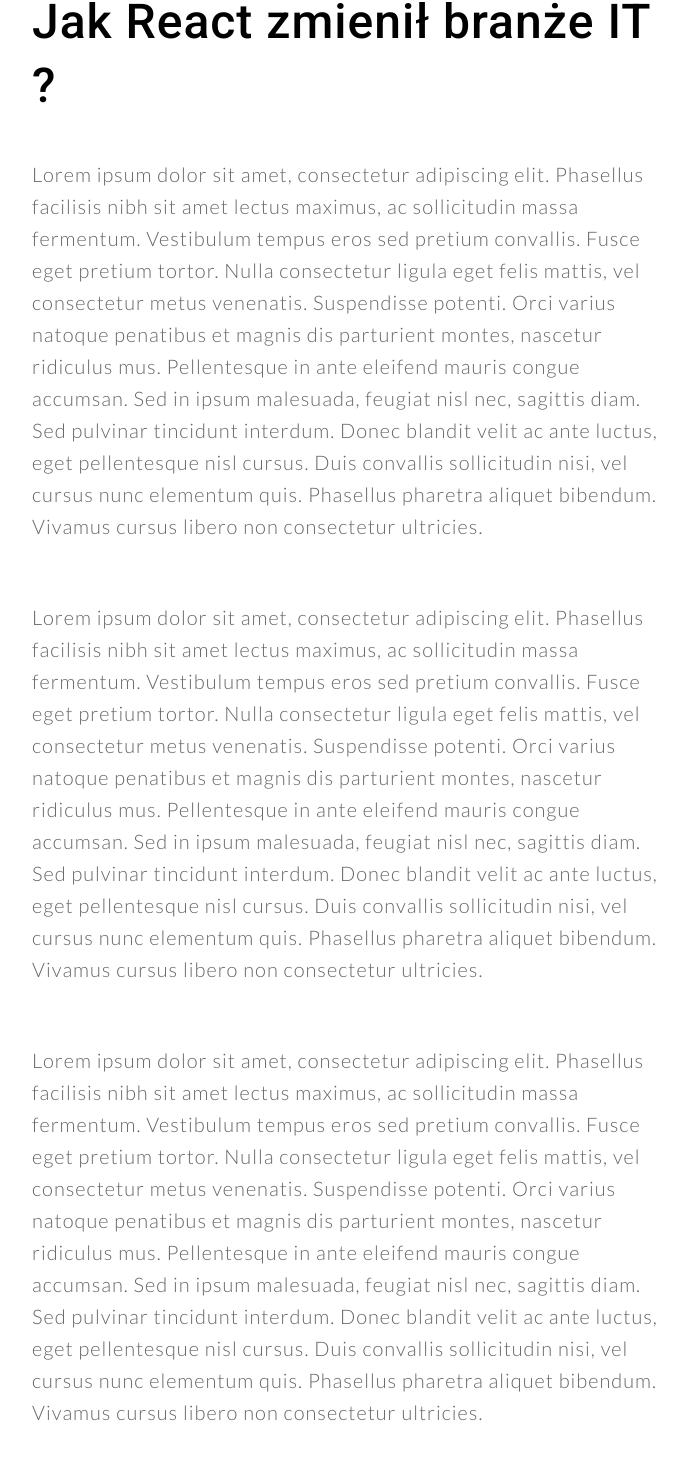
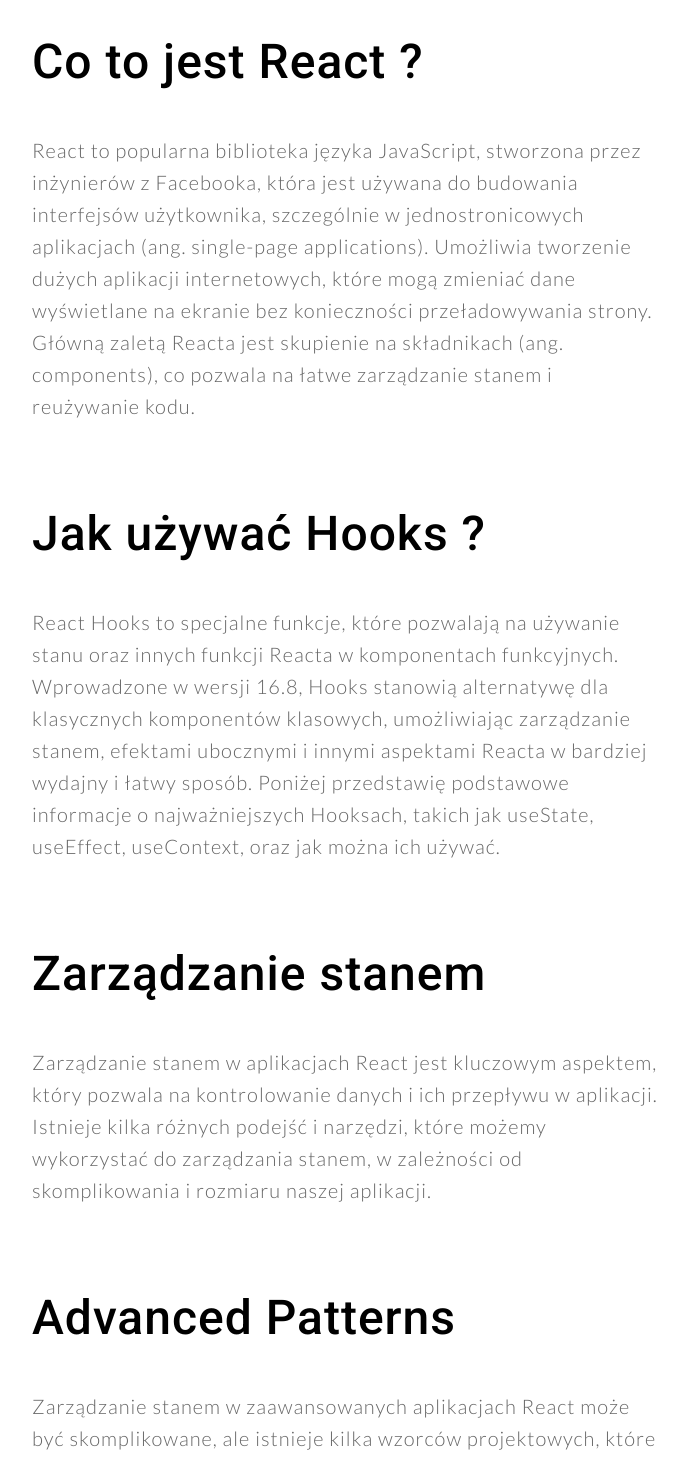
Before and after one commit to ol1mowski/Blog.dev, a Next.js app: page /posty/jak-technologia-zmienia-branze-it in a window 1280 px wide. Shown: the part 958-2419 px from the top of the page, without its empty margins (160-847 px from the left). Built offline with nearby package versions, Linux system fonts and the light colour scheme; a web font is replaced by a local one.

Commit message:
[Posts}Contents] content: add content to component

```diff
--- /dev/null
+++ b/components/Pages/PostSite/PostContent.data.ts
@@ -0,0 +1,50 @@
+export const POSTS_CONTENT = [
+  {
+    id: 1,
+    title: "Co to jest React ?",
+    description: `React to popularna biblioteka języka JavaScript, stworzona przez
+        inżynierów z Facebooka, która jest używana do budowania interfejsów
+        użytkownika, szczególnie w jednostronicowych aplikacjach (ang.
+        single-page applications). Umożliwia tworzenie dużych aplikacji
+        internetowych, które mogą zmieniać dane wyświetlane na ekranie bez
+        konieczności przeładowywania strony. Główną zaletą Reacta jest skupienie
+        na składnikach (ang. components), co pozwala na łatwe zarządzanie stanem
+        i reużywanie kodu.`,
+  },
+  {
+    id: 2,
+    title: "Jak używać Hooks ?",
+    description: `
+React Hooks to specjalne funkcje, które pozwalają na używanie stanu oraz innych funkcji Reacta w komponentach funkcyjnych. Wprowadzone w wersji 16.8, Hooks stanowią alternatywę dla klasycznych komponentów klasowych, umożliwiając zarządzanie stanem, efektami ubocznymi i innymi aspektami Reacta w bardziej wydajny i łatwy sposób. Poniżej przedstawię podstawowe informacje o najważniejszych Hooksach, takich jak useState, useEffect, useContext, oraz jak można ich używać.`,
+  },
+  {
+    id: 3,
+    title: "Zarządzanie stanem",
+    description: `Zarządzanie stanem w aplikacjach React jest kluczowym aspektem, który pozwala na kontrolowanie danych i ich przepływu w aplikacji. Istnieje kilka różnych podejść i narzędzi, które możemy wykorzystać do zarządzania stanem, w zależności od skomplikowania i rozmiaru naszej aplikacji.`,
+  },
+  {
+    id: 4,
+    title: "Advanced Patterns",
+    description: `Zarządzanie stanem w zaawansowanych aplikacjach React może być skomplikowane, ale istnieje kilka wzorców projektowych, które pomagają uporządkować ten proces. Oto teoria za kilkoma z tych zaawansowanych wzorców:
+
+1. Compound Components
+Compound Components to wzorzec, który pozwala na tworzenie bardziej złożonych interfejsów poprzez zgrupowanie wielu komponentów, które dzielą logikę stanu. Pozwala to na zachowanie odpowiedniej elastyczności i reużywalności, jednocześnie zapewniając silną korelację między poszczególnymi częściami komponentu.
+
+2. Render Props
+Render Props to technika, w której komponent przekazuje funkcję do swoich dzieci (zwykle jako prop o nazwie 'render'), której zadaniem jest określenie, co ma być renderowane. To podejście umożliwia bardziej dynamiczne i elastyczne wykorzystanie danych stanu i logiki między komponentami bez tworzenia sztywnych hierarchii.
+
+3. Higher-Order Components (HOC)
+Higher-Order Components, czyli komponenty wyższego rzędu, to funkcje przyjmujące komponent jako argument i zwracające nowy, ulepszony komponent. HOC są używane do reużywania logiki, wzbogacania komponentów o dodatkowe propsy lub stan, oraz do zarządzania cross-cutting concerns (aspekty przekrojowe) w aplikacji.
+
+4. Kontrolowany vs. Niekontrolowany Komponent
+W kontekście formularzy, React oferuje dwa podejścia: kontrolowane i niekontrolowane komponenty. Kontrolowane komponenty mają swój stan zarządzany przez React (zazwyczaj przez stan komponentu), podczas gdy niekontrolowane komponenty zarządzają swoim stanem bezpośrednio w DOM, co daje im większą swobodę, ale mniejszą kontrolę ze strony Reacta.
+
+5. State Management Libraries
+Kiedy zarządzanie stanem staje się zbyt skomplikowane dla prostych rozwiązań Reacta, developerzy często sięgają po biblioteki zewnętrzne. Takie narzędzia jak Redux, MobX, lub Recoil oferują rozbudowane rozwiązania do zarządzania stanem globalnym, lokalnym oraz asynchronicznym, umożliwiając łatwiejsze zarządzanie stanem w dużych aplikacjach.
+
+6. Context API
+React Context API pozwala na tworzenie globalnego "magazynu" dla danych, które mają być dostępne w wielu komponentach na różnych poziomach hierarchii, bez konieczności przekazywania propsów przez każdy poziom komponentów.
+
+Każdy z tych wzorców ma swoje zastosowania i najlepiej sprawdza się w odpowiednich kontekstach. Wybór odpowiedniego wzorca zależy od specyfiki problemu, który próbujesz rozwiązać, oraz od preferencji i doświadczenia zespołu developerskiego.`,
+  },
+];
--- a/components/Pages/PostSite/PostSite.page.module.scss
+++ b/components/Pages/PostSite/PostSite.page.module.scss
@@ -44,20 +44,7 @@
       }
     }
   }
-  &__postContentSection {
-    width: 100%;
-    margin: 5vh 0;
-    &__text {
-      margin-top: 5vh;
-      font-size: 1.25rem;
-      color: $dark-grey;
-      line-height: 4vh;
-      font-weight: 300;
-    }
-    @media screen and (min-width: $desktop) {
-      width: 70%;
-    }
-  }
+
   &__similarPosts {
     margin-bottom: 5vh;
     &__posts {
--- a/components/Pages/PostSite/PostSite.page.tsx
+++ b/components/Pages/PostSite/PostSite.page.tsx
@@ -15,6 +15,8 @@
 import readingTimeIcon from "@/assets/time.svg";
 import hamburger from "@/assets/hamburger_black.svg";
 import TableOfContents from "@/components/UI/TableOfContents/TableOfContents.component";
+import PostArticle from "@/components/UI/PostArticle/PostArticle.component";
+import { POSTS_CONTENT } from "./PostContent.data";
 
 function PostSite() {
   return (
@@ -73,53 +75,7 @@
           </div>
         </section>
         <TableOfContents />
-        <section className={s.container__postContentSection}>
-          <Caption type="sub" value={"Jak React zmienił branże IT ?"} />
-          <p className={s.container__postContentSection__text}>
-            Lorem ipsum dolor sit amet, consectetur adipiscing elit. Phasellus
-            facilisis nibh sit amet lectus maximus, ac sollicitudin massa
-            fermentum. Vestibulum tempus eros sed pretium convallis. Fusce eget
-            pretium tortor. Nulla consectetur ligula eget felis mattis, vel
-            consectetur metus venenatis. Suspendisse potenti. Orci varius
-            natoque penatibus et magnis dis parturient montes, nascetur
-            ridiculus mus. Pellentesque in ante eleifend mauris congue accumsan.
-            Sed in ipsum malesuada, feugiat nisl nec, sagittis diam. Sed
-            pulvinar tincidunt interdum. Donec blandit velit ac ante luctus,
-            eget pellentesque nisl cursus. Duis convallis sollicitudin nisi, vel
-            cursus nunc elementum quis. Phasellus pharetra aliquet bibendum.
-            Vivamus cursus libero non consectetur ultricies.
-          </p>
-          <br />{" "}
-          <p className={s.container__postContentSection__text}>
-            Lorem ipsum dolor sit amet, consectetur adipiscing elit. Phasellus
-            facilisis nibh sit amet lectus maximus, ac sollicitudin massa
-            fermentum. Vestibulum tempus eros sed pretium convallis. Fusce eget
-            pretium tortor. Nulla consectetur ligula eget felis mattis, vel
-            consectetur metus venenatis. Suspendisse potenti. Orci varius
-            natoque penatibus et magnis dis parturient montes, nascetur
-            ridiculus mus. Pellentesque in ante eleifend mauris congue accumsan.
-            Sed in ipsum malesuada, feugiat nisl nec, sagittis diam. Sed
-            pulvinar tincidunt interdum. Donec blandit velit ac ante luctus,
-            eget pellentesque nisl cursus. Duis convallis sollicitudin nisi, vel
-            cursus nunc elementum quis. Phasellus pharetra aliquet bibendum.
-            Vivamus cursus libero non consectetur ultricies.
-          </p>
-          <br />
-          <p className={s.container__postContentSection__text}>
-            Lorem ipsum dolor sit amet, consectetur adipiscing elit. Phasellus
-            facilisis nibh sit amet lectus maximus, ac sollicitudin massa
-            fermentum. Vestibulum tempus eros sed pretium convallis. Fusce eget
-            pretium tortor. Nulla consectetur ligula eget felis mattis, vel
-            consectetur metus venenatis. Suspendisse potenti. Orci varius
-            natoque penatibus et magnis dis parturient montes, nascetur
-            ridiculus mus. Pellentesque in ante eleifend mauris congue accumsan.
-            Sed in ipsum malesuada, feugiat nisl nec, sagittis diam. Sed
-            pulvinar tincidunt interdum. Donec blandit velit ac ante luctus,
-            eget pellentesque nisl cursus. Duis convallis sollicitudin nisi, vel
-            cursus nunc elementum quis. Phasellus pharetra aliquet bibendum.
-            Vivamus cursus libero non consectetur ultricies.
-          </p>
-        </section>
+        { POSTS_CONTENT.map(item => <PostArticle key={item.id} title={item.title} description={item.description} />) }
         <section className={s.container__similarPosts}>
           <Caption type="sub" value={"Podobne Posty"} />
           <div className={s.container__similarPosts__posts}>
--- /dev/null
+++ b/components/UI/PostArticle/PostArticle.component.module.scss
@@ -0,0 +1,16 @@
+@import "@/style/index.scss";
+
+.postContentSection {
+  width: 100%;
+  margin: 10vh 0;
+  &__text {
+    margin-top: 5vh;
+    font-size: 1.25rem;
+    color: $dark-grey;
+    line-height: 4vh;
+    font-weight: 300;
+  }
+  @media screen and (min-width: $desktop) {
+    width: 70%;
+  }
+}
--- /dev/null
+++ b/components/UI/PostArticle/PostArticle.component.tsx
@@ -0,0 +1,19 @@
+import s from "./PostArticle.component.module.scss";
+import Caption from "../Caption/Caption.component";
+
+function PostArticle({
+  title,
+  description,
+}: {
+  title: string;
+  description: string;
+}) {
+  return (
+    <section className={s.postContentSection}>
+      <Caption type="sub" value={title} />
+      <p className={s.postContentSection__text}>{description}</p>
+    </section>
+  );
+}
+
+export default PostArticle;
```
